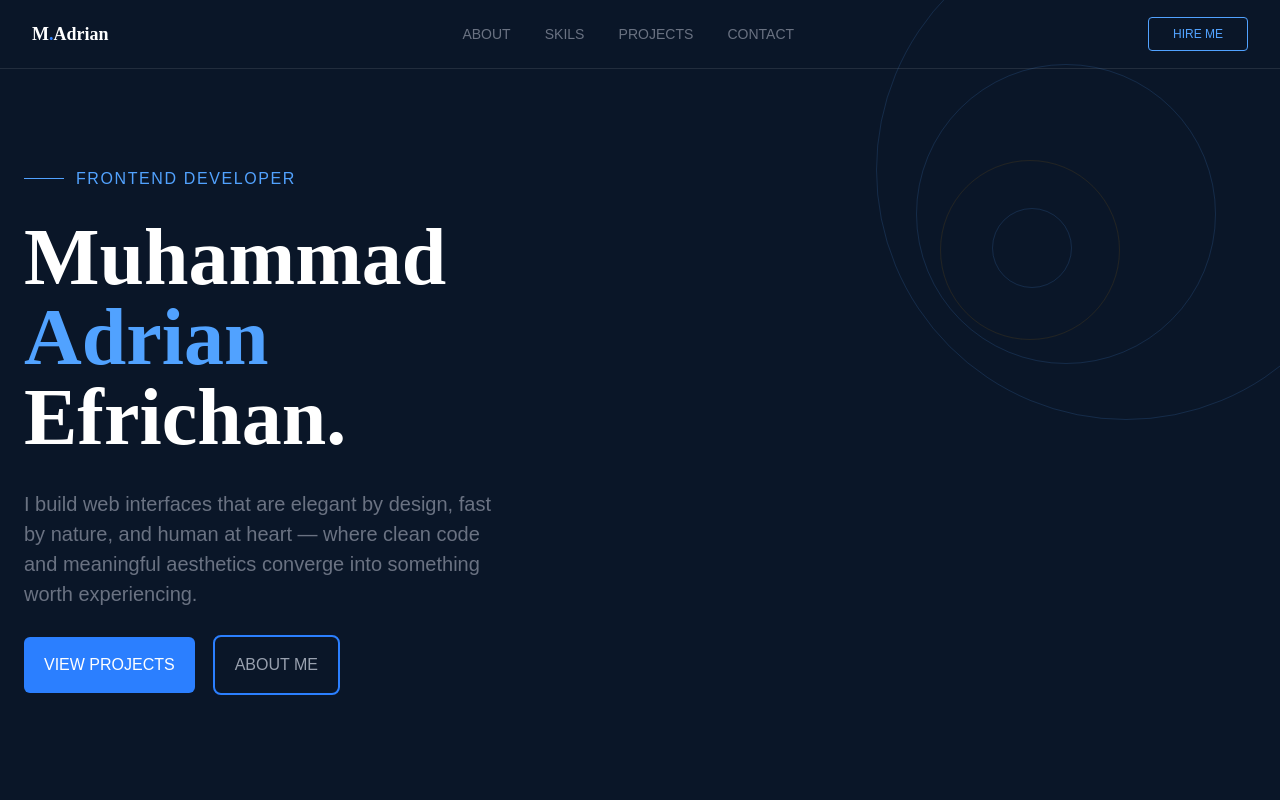
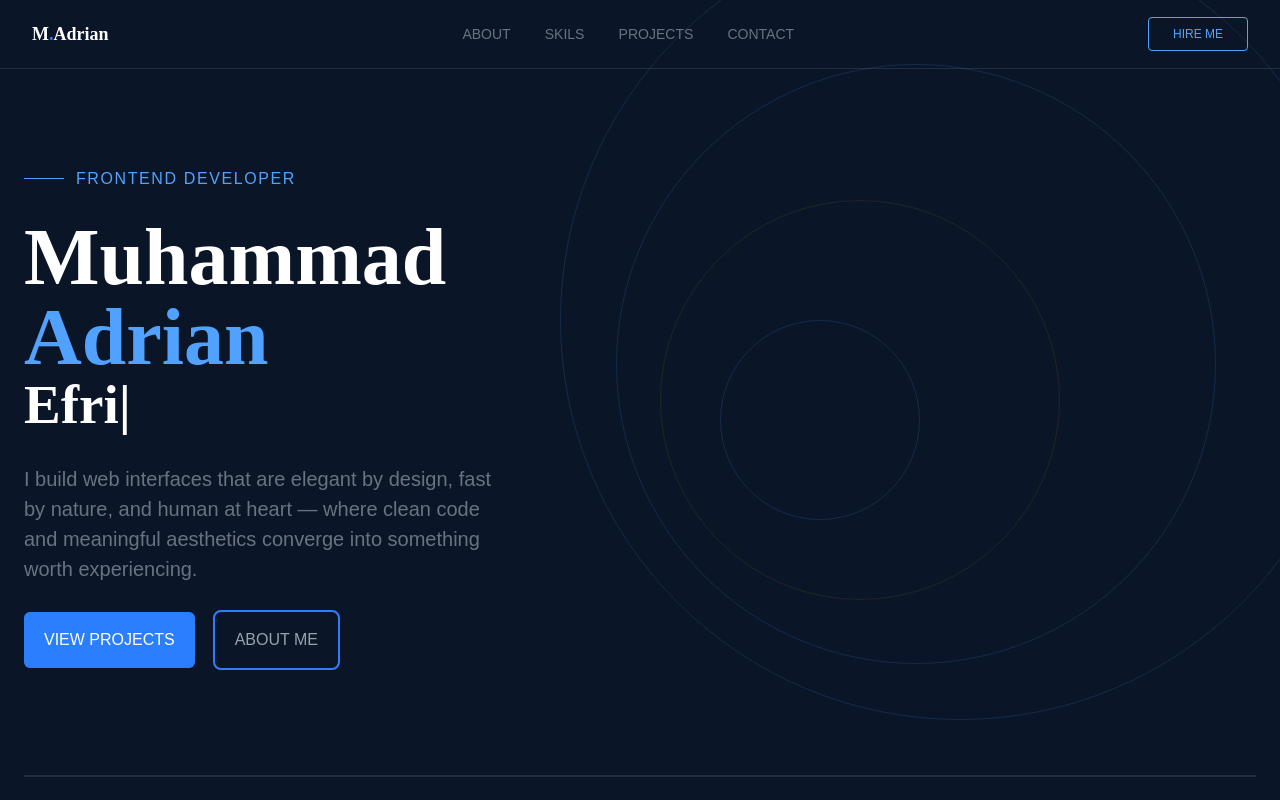
Before and after one commit to MuhammadAdrianEfrichan/porto-adrian, a React (Vite) app: page / in a window 1280 px wide. Shown: the top 800 px of the page. Built offline with nearby package versions, Linux system fonts and the light colour scheme.

Commit message:
membuat tulisan begerak

```diff
--- a/package.json
+++ b/package.json
@@ -15,6 +15,7 @@
     "@tailwindcss/vite": "^4.2.2",
     "react": "^19.2.4",
     "react-dom": "^19.2.4",
+    "react-type-animation": "^3.2.0",
     "tailwindcss": "^4.2.2"
   },
   "devDependencies": {
--- a/src/components/pages/FloatingRings/FloatingRings.tsx
+++ b/src/components/pages/FloatingRings/FloatingRings.tsx
@@ -2,19 +2,19 @@ export default function FloatingRings() {
   return (
     <div className="absolute inset-0 overflow-hidden pointer-events-none">
       <div className="absolute rounded-full border border-blue-400/15
-        w-[500px] h-[500px] -right-24 -top-20
+        w-[800px] h-[800px] -right-20 -top-20
         animate-[floatRing_8s_ease-in-out_infinite]" />
 
       <div className="absolute rounded-full border border-blue-400/15
-        w-[300px] h-[300px] right-16 top-16
+        w-[600px] h-[600px] right-16 top-16
         animate-[floatRing_8s_ease-in-out_infinite_-2s]" />
 
       <div className="absolute rounded-full border border-yellow-600/12
-        w-[180px] h-[180px] right-40 top-40
+        w-[400px] h-[400px] right-55 top-50
         animate-[floatRing_8s_ease-in-out_infinite_-4s]" />
 
       <div className="absolute rounded-full border border-blue-400/15
-        w-[80px] h-[80px] right-52 top-52
+        w-[200px] h-[200px] right-90 top-80
         animate-[floatRing_8s_ease-in-out_infinite_-6s]" />
     </div>
   );
--- a/src/components/pages/Home/Home.tsx
+++ b/src/components/pages/Home/Home.tsx
@@ -1,3 +1,4 @@
+import { TypeAnimation } from "react-type-animation";
 import Link from "../../ui/Link/Link";
 import FloatingRings from "../FloatingRings";
 
@@ -22,7 +23,26 @@ const Home = () => {
                     <span className="text-blue-400 text-xs tracking-widest uppercase font-sans lg:text-[16px]">frontend developer</span>
                     </div>
                     <div className="flex flex-col text-[55px] text-white font-serif leading-none mt-7 font-bold sm:text-[65px] md:text-[75px] lg:text-[80px]">
-                        Muhammad <span className="text-blue-400">Adrian</span> Efrichan.
+                        Muhammad <span className="text-blue-400">Adrian</span>
+                         <TypeAnimation
+                            sequence={[
+                                'Efrichan.',
+                                1000,
+                                'Efr',
+                                1000,
+                                'Efrichan.',
+                                1000,
+                                '',
+                                1000,
+                                'Efrichan.',
+                                1000,
+
+                            ]}
+                            wrapper="span"
+                            speed={10}
+                            style={{ fontSize: '55px',fontFamily: 'serif', display: 'inline-block' }}
+                            repeat={Infinity}
+                            />
                     </div>
                     <div className="mt-8 w-88 sm:w-100 lg:w-120">
                         <p className="text-gray-500 lg:text-[20px]">
--- a/src/components/pages/Profile/Profile.tsx
+++ b/src/components/pages/Profile/Profile.tsx
@@ -1,5 +1,7 @@
-const Profile = ()=>{
+const Profile = ()=> {
     return <main>
 
     </main>
 }
+
+export default Profile;
--- a/src/styles/globals.css
+++ b/src/styles/globals.css
@@ -17,7 +17,7 @@ body{
             transform: translateY(0px) rotate(0deg);
   }
         50% {
-            transform: translateY(-18px) rotate(3deg);
+            transform: translateY(-20px) rotate(4deg);
   }
 
     --animate-fade-in-scale: fade-in-scale 0.3s ease-out;
```
Also changed, not shown: 1 other file (tests, documents, lock files or other folders).
